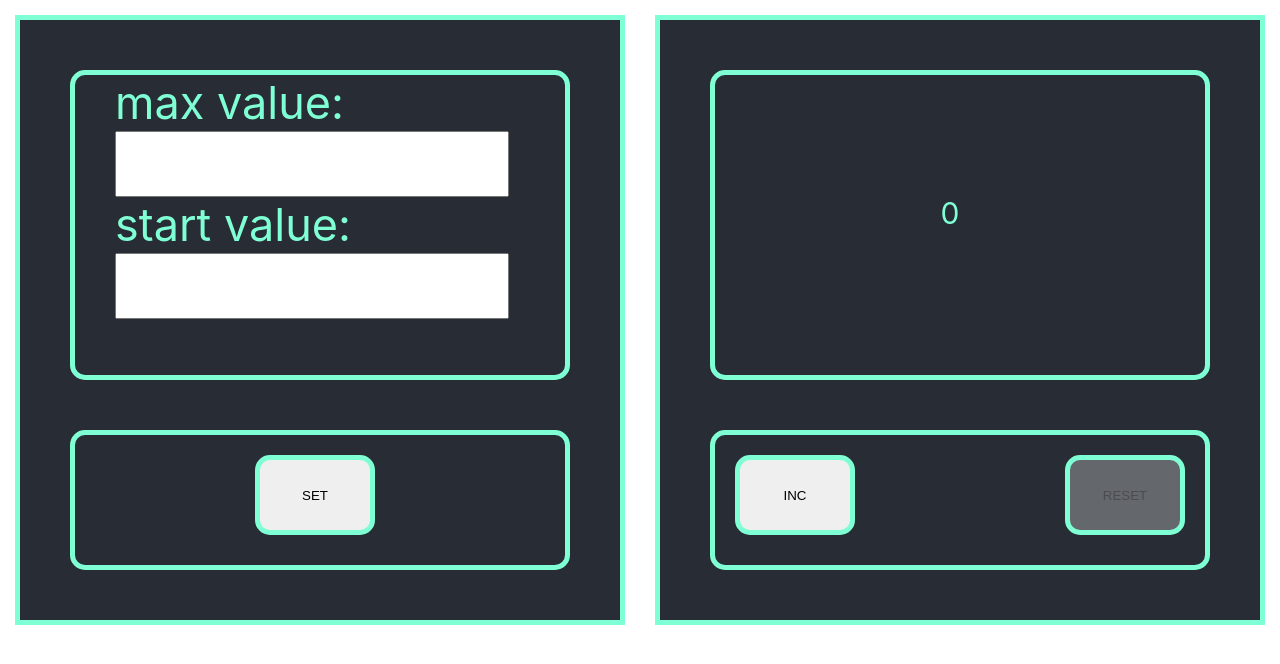
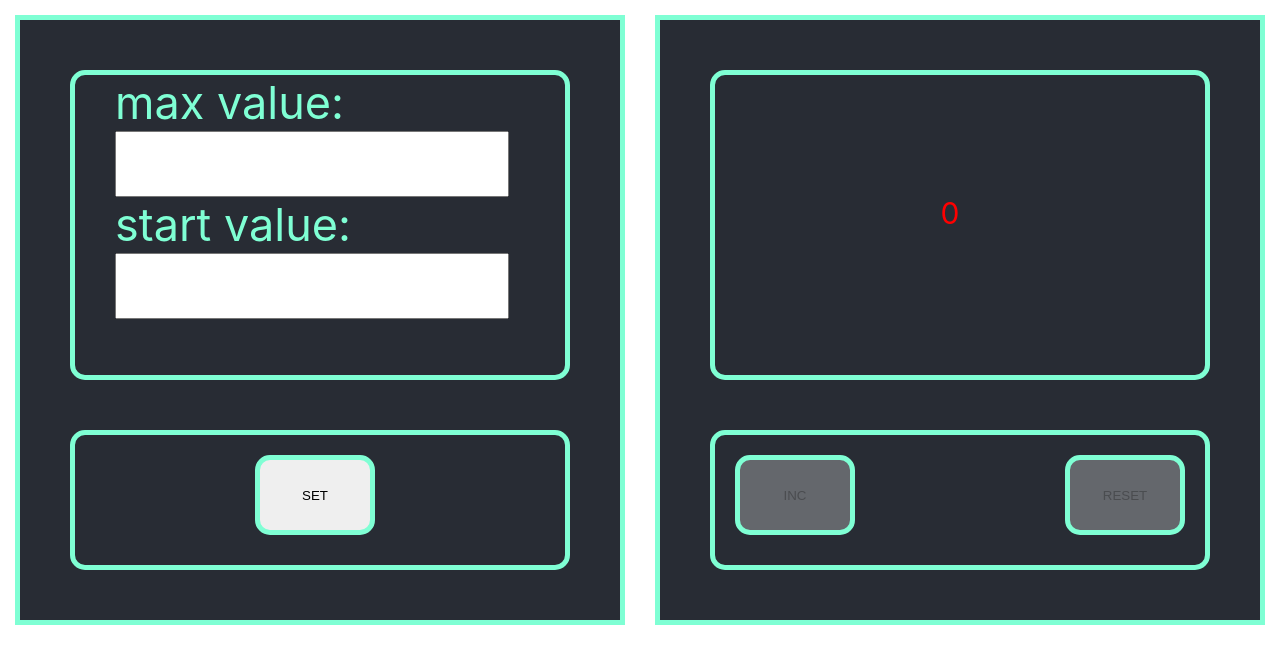
Before and after one commit to MaxFas/-ounter, a React (Create React App) app: page / in a window 1280 px wide. Shown: the top 664 px of the page. Built offline with nearby package versions, Linux system fonts and the light colour scheme.

Commit message:
some logic

```diff
--- a/src/App.tsx
+++ b/src/App.tsx
@@ -5,30 +5,49 @@ import {Buttons} from "./components/Buttons";
 import {ButtonSet} from "./components/ButtonSet";
 import {SetValues} from "./components/SetValues";
 
+
 function App() {
     const [value, setValue] = useState<number>(0)
+    let [maxValue, setMaxValue] = useState<number>(0)
+    let [startValue, setStartValue] = useState<number>(0)
 
     function changeValue(newValue: number) {
         if (newValue > 5) {
             setValue(5)
         }
         if (newValue === 0) {
-            setValue(newValue)
+            setValue(0)
         } else {
             setValue(newValue)
         }
+    }
+
+
+    function findMaxValue(maxInputValue:number) {
+        maxValue = maxInputValue
+        setMaxValue(maxValue)
+    }
+
+    function findStartValue(firstInputValue:number) {
+        startValue = firstInputValue
+        setStartValue(startValue)
+    }
+
+
+    function changeSetValues(startValue: number) {
+        setValue(startValue)
     }
 
     return (
 
         <div className={"wrapper"}>
             <div className={"main"}>
-                <SetValues />
-                <ButtonSet />
+                <SetValues findMaxValue={findMaxValue} findStartValue={findStartValue}/>
+                <ButtonSet startValue={startValue} changeSetValues={changeSetValues}/>
             </div>
             <div className={"main"}>
-                <Display value={value}/>
-                <Buttons value={value} changeValue={changeValue}/>
+                <Display value={value} maxValue={maxValue}/>
+                <Buttons value={value} changeValue={changeValue} startValue={startValue} maxValue={maxValue}/>
             </div>
         </div>
     );
--- a/src/components/ButtonSet.tsx
+++ b/src/components/ButtonSet.tsx
@@ -2,11 +2,18 @@ import React from 'react';
 import '.././App.css';
 
 
+type ButtonSetType = {
+    changeSetValues: (startValue: number) => void
+    startValue: number
+}
 
-export function ButtonSet() {
+export function ButtonSet(props: ButtonSetType) {
+
+
+
     return (
         <div className={'buttonsPanel'}>
-            <button className={'buttonSet'}>SET</button>
+            <button className={'buttonSet'} onClick={()=> props.changeSetValues(props.startValue)}>SET</button>
         </div>
     )
 }
--- a/src/components/Buttons.tsx
+++ b/src/components/Buttons.tsx
@@ -4,6 +4,8 @@ import '.././App.css';
 export type ButtonsType = {
     value: number
     changeValue: (newValue: number) => void
+    maxValue: number
+    startValue: number
 }
 
 export function Buttons(props: ButtonsType) {
@@ -11,8 +13,8 @@ export function Buttons(props: ButtonsType) {
 
     return (
         <div className={'buttonsPanel'}>
-            <button className={'inc'}  disabled={props.value === 5} onClick={()=> props.changeValue(props.value + 1)}>INC</button>
-            <button className={'reset'} disabled={props.value === 0} onClick={()=> props.changeValue(0)}>RESET</button>
+            <button className={'inc'}  disabled={props.value === props.maxValue} onClick={()=> props.changeValue( props.value + 1)}>INC</button>
+            <button className={'reset'} disabled={props.value === props.startValue} onClick={()=> props.changeValue(props.startValue)}>RESET</button>
         </div>
     );
 }
--- a/src/components/Display.tsx
+++ b/src/components/Display.tsx
@@ -2,13 +2,14 @@ import React from 'react';
 import '.././App.css';
 
 export type DisplayType = {
-    value: number
+    value: number|string
+    maxValue: number
 }
 
 export function Display(props: DisplayType) {
     return (
         <div className={"display"}>
-           <div className={props.value === 5? 'resultMax': 'result'} >{props.value}</div>
+           <div className={props.value === props.maxValue? 'resultMax': 'result'} >{props.value}</div>
         </div>
     );
 }
--- a/src/components/SetValues.tsx
+++ b/src/components/SetValues.tsx
@@ -1,10 +1,16 @@
-import React from 'react';
+import React  from 'react';
 import '.././App.css';
 
-export function SetValues() {
+export type SetValuesType = {
+    findMaxValue: (maxInputValue: number) => void
+    findStartValue: (firstInputValue: number) => void
+}
+
+export function SetValues(props:SetValuesType) {
+
     return (
         <div className={'display'}>
-            <div className={'maxValue'}>max value: <input/></div>
-            <div className={'startValue'}>start value: <input/></div>
+            <div className={'maxValue'}>max value: <input type="number" onChange={(event)=>props.findMaxValue(event.currentTarget.valueAsNumber)}/></div>
+            <div className={'startValue'}>start value: <input type="number" onChange={(event)=>props.findStartValue(event.currentTarget.valueAsNumber)}/></div>
         </div>)
 }
```
